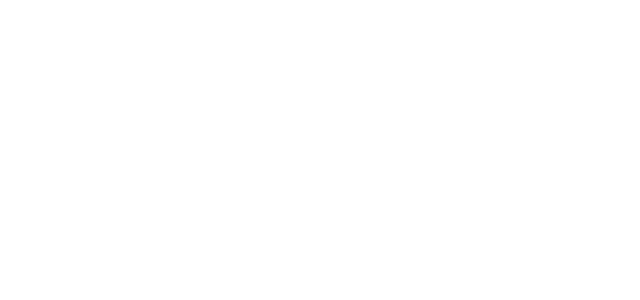
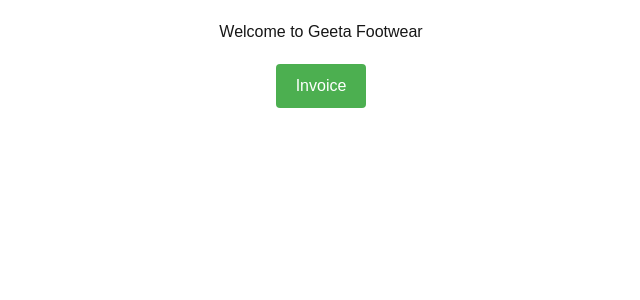
Before and after one commit to RebootCode2024/invoice-app, a Next.js app: page / in a window 1280 px wide. Shown: the top 300 px of the page, without its empty margins (319-959 px from the left). Built offline with nearby package versions, Linux system fonts and the light colour scheme.

Commit message:
invoice working

```diff
--- a/src/app/page.js
+++ b/src/app/page.js
@@ -1,7 +1,31 @@
-import Image from "next/image";
+"use client"
+import { useRouter } from 'next/navigation';
 
 export default function Home() {
+  const router = useRouter();
+
+  const navigateToInvoice = () => {
+    router.push('/invoice');
+  };
+
   return (
-        <main></main>
+    <main style={{ textAlign: 'center', paddingTop: '20px' }}>
+      <h1>Welcome to Geeta Footwear</h1>
+      <button
+        onClick={navigateToInvoice}
+        style={{
+          padding: '10px 20px',
+          fontSize: '16px',
+          backgroundColor: '#4CAF50',
+          color: 'white',
+          border: 'none',
+          borderRadius: '4px',
+          cursor: 'pointer',
+          marginTop: '20px',
+        }}
+      >
+        Invoice
+      </button>
+    </main>
   );
 }
```
